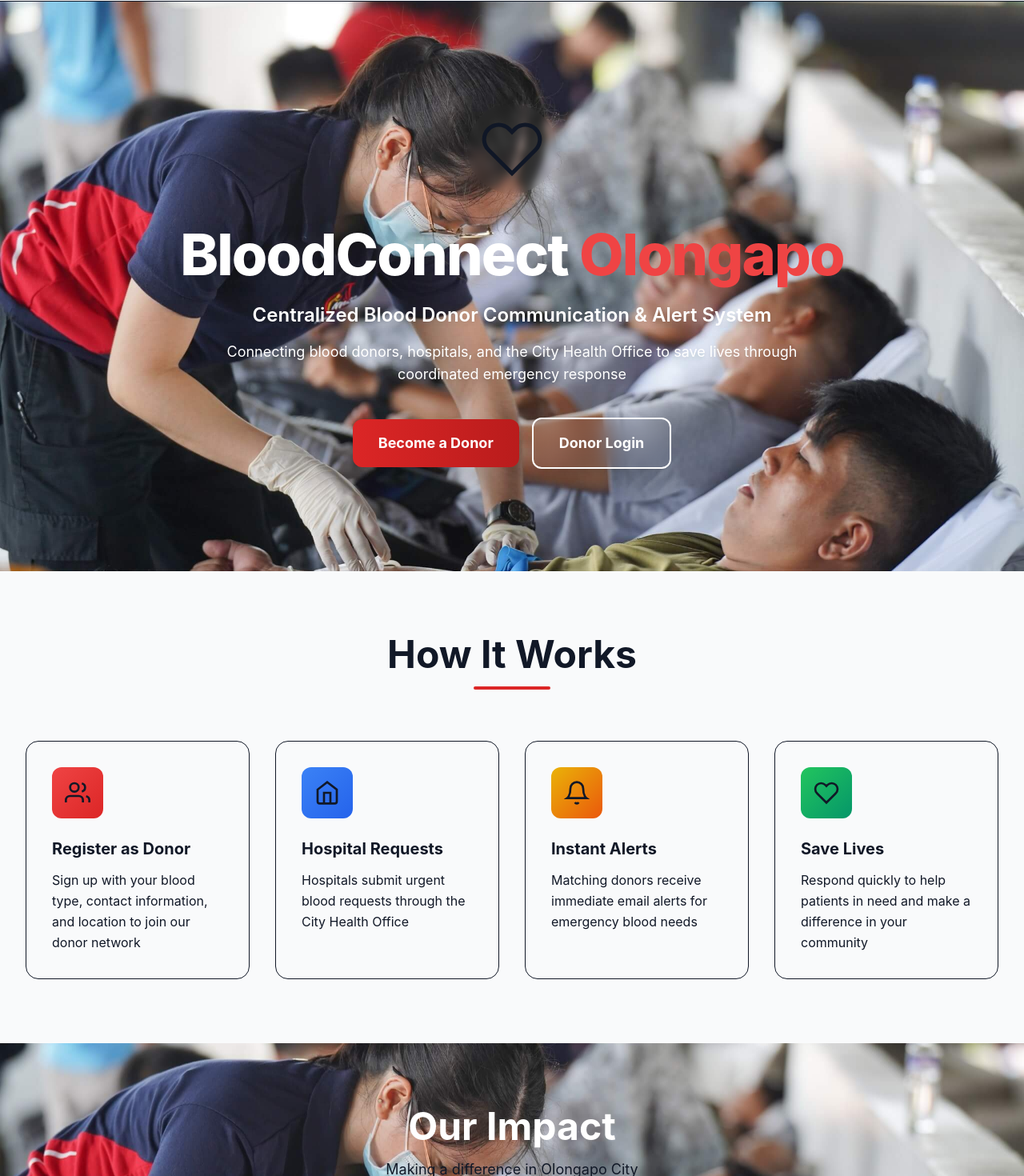
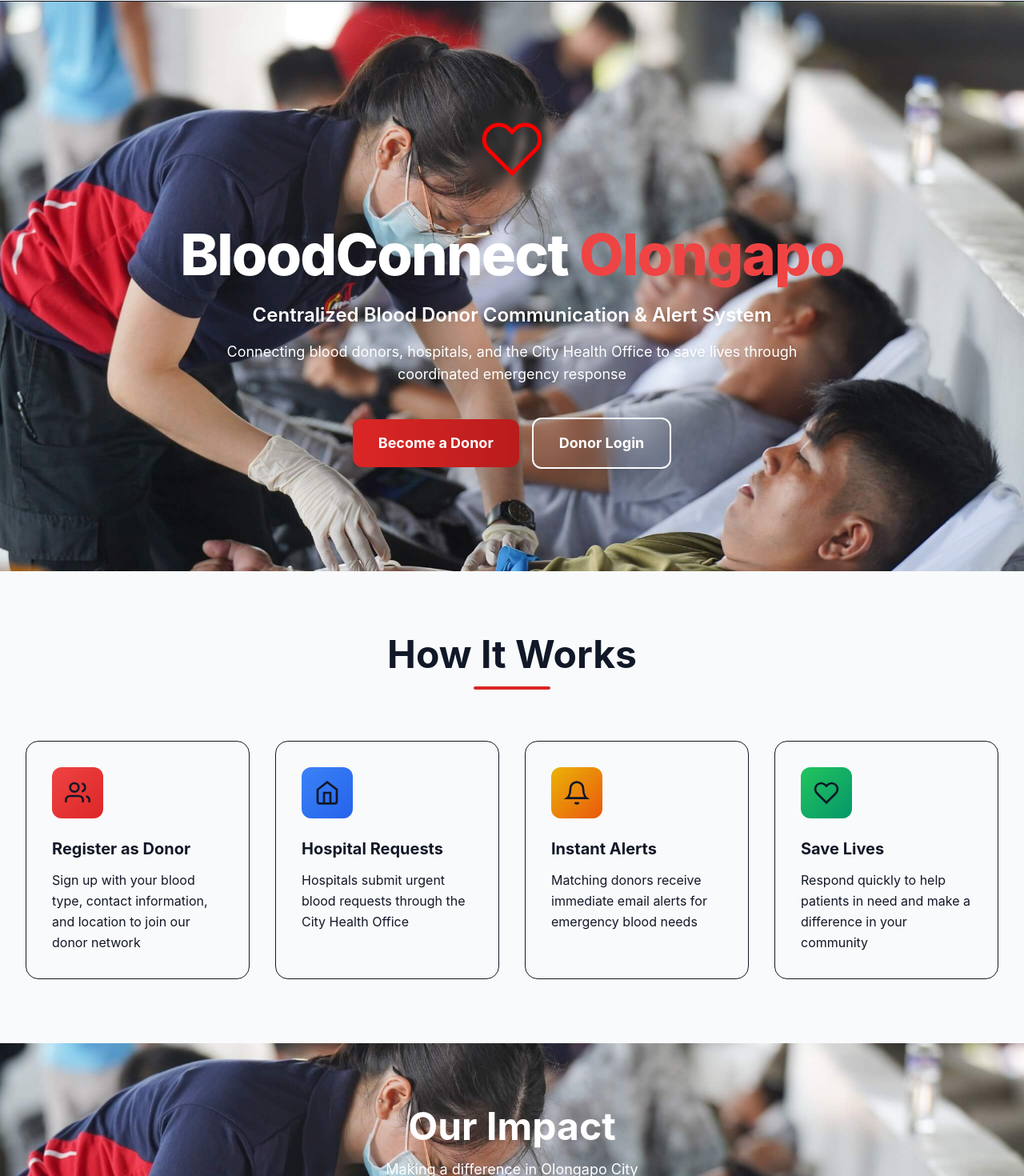
Before and after one commit to DevianGC/bloodconnect-app, a Next.js app: page / in a window 1280 px wide. Shown: the part 63-1533 px from the top of the page at 80% size. Built offline with nearby package versions, Linux system fonts and the light colour scheme.

Commit message:
Update landing page components: improve heart icon and text styling

```diff
--- a/app/globals.css
+++ b/app/globals.css
@@ -214,6 +214,10 @@ a {
   color: white !important;
 }
 
+.stats-white-text {
+  color: white !important;
+}
+
 a:hover {
   color: var(--secondary-blue-dark);
 }
--- a/components/landing/Hero.js
+++ b/components/landing/Hero.js
@@ -11,7 +11,7 @@ export default function Hero() {
 
       <div className="relative z-10 max-w-6xl mx-auto px-4 sm:px-6 lg:px-8 text-center">
         <div className="inline-block p-4 bg-white/10 backdrop-blur-sm rounded-full mb-8 animate-pulse">
-          <svg className="w-16 h-16 md:w-20 md:h-20" viewBox="0 0 24 24" fill="none" stroke="currentColor" strokeWidth="1.5">
+          <svg className="w-16 h-16 md:w-20 md:h-20" viewBox="0 0 24 24" fill="none" stroke="red" strokeWidth="1.5">
             <path d="M20.84 4.61a5.5 5.5 0 0 0-7.78 0L12 5.67l-1.06-1.06a5.5 5.5 0 0 0-7.78 7.78l1.06 1.06L12 21.23l7.78-7.78 1.06-1.06a5.5 5.5 0 0 0 0-7.78z"/>
           </svg>
         </div>
--- a/components/landing/Stats.js
+++ b/components/landing/Stats.js
@@ -10,7 +10,7 @@ export default function Stats() {
       <div className="relative z-10 max-w-7xl mx-auto px-4 sm:px-6 lg:px-8">
         <div className="text-center mb-16">
           <h2 className="text-3xl md:text-4xl lg:text-5xl font-bold mb-4" style={{ color: 'white' }}>Our Impact</h2>
-          <p className="text-gray-100 text-lg">Making a difference in Olongapo City</p>
+          <p className="text-white text-lg stats-white-text">Making a difference in Olongapo City</p>
         </div>
 
         <div className="grid grid-cols-2 lg:grid-cols-4 gap-8">
```
